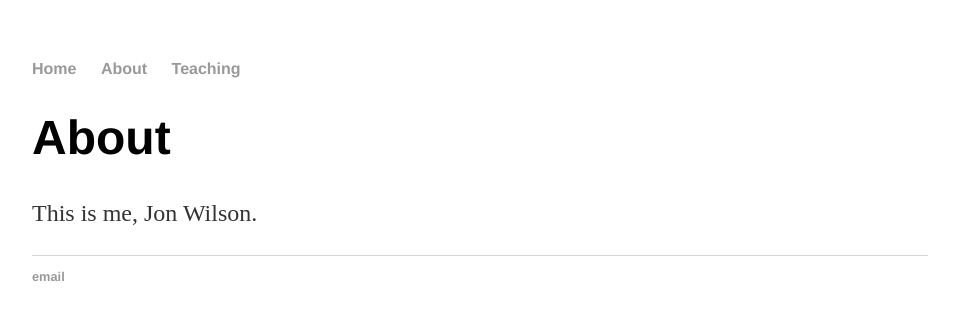
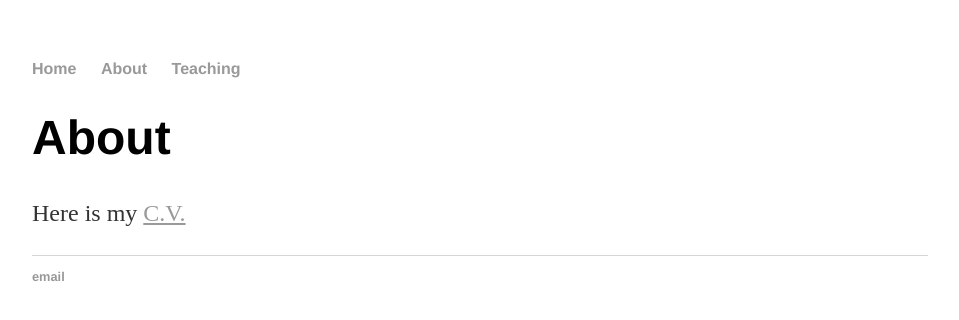
Before and after one commit to jon-m-wilson/jon-m-wilson.github.io, a Jekyll site: the page built from about/index.html, in a window 1280 px wide. Shown: the top 320 px of the page, without its empty margins (160-1119 px from the left). Built offline with Jekyll 4.4.1, drawn with Linux system fonts in a browser that asks for light colours.

Commit message:
Update index.html

```diff
--- a/about/index.html
+++ b/about/index.html
@@ -4,5 +4,5 @@ title: About
 ---
 	<h1>{{ page.title }}</h1>
 	<body>
-	<p>This is me, Jon Wilson.</p>
+	<p>Here is my <a href="http://jon-m-wilson.github.io/cv/cv2016.pdf" target="_blank"><u>C.V.</u></a></p>
 	</body>
```
